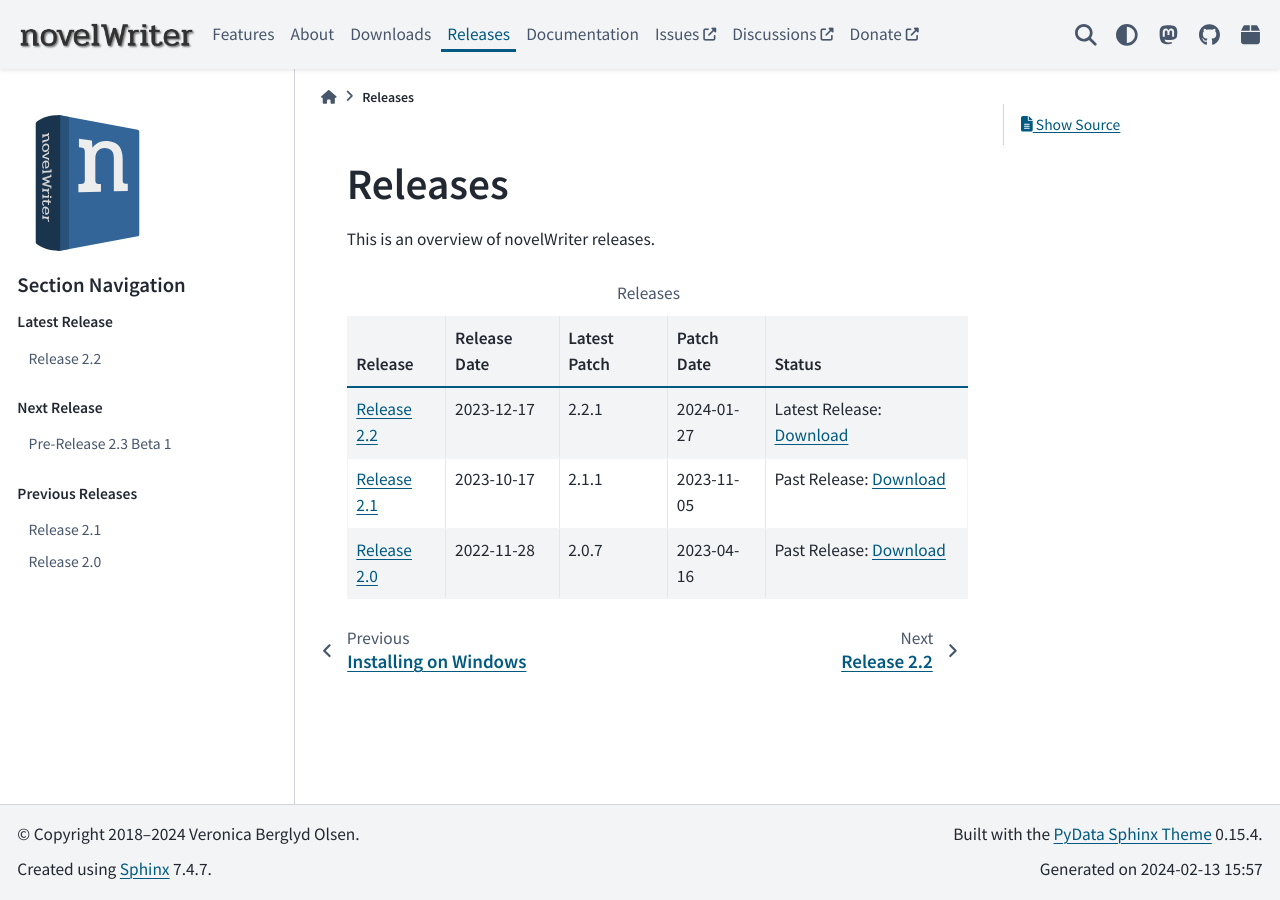
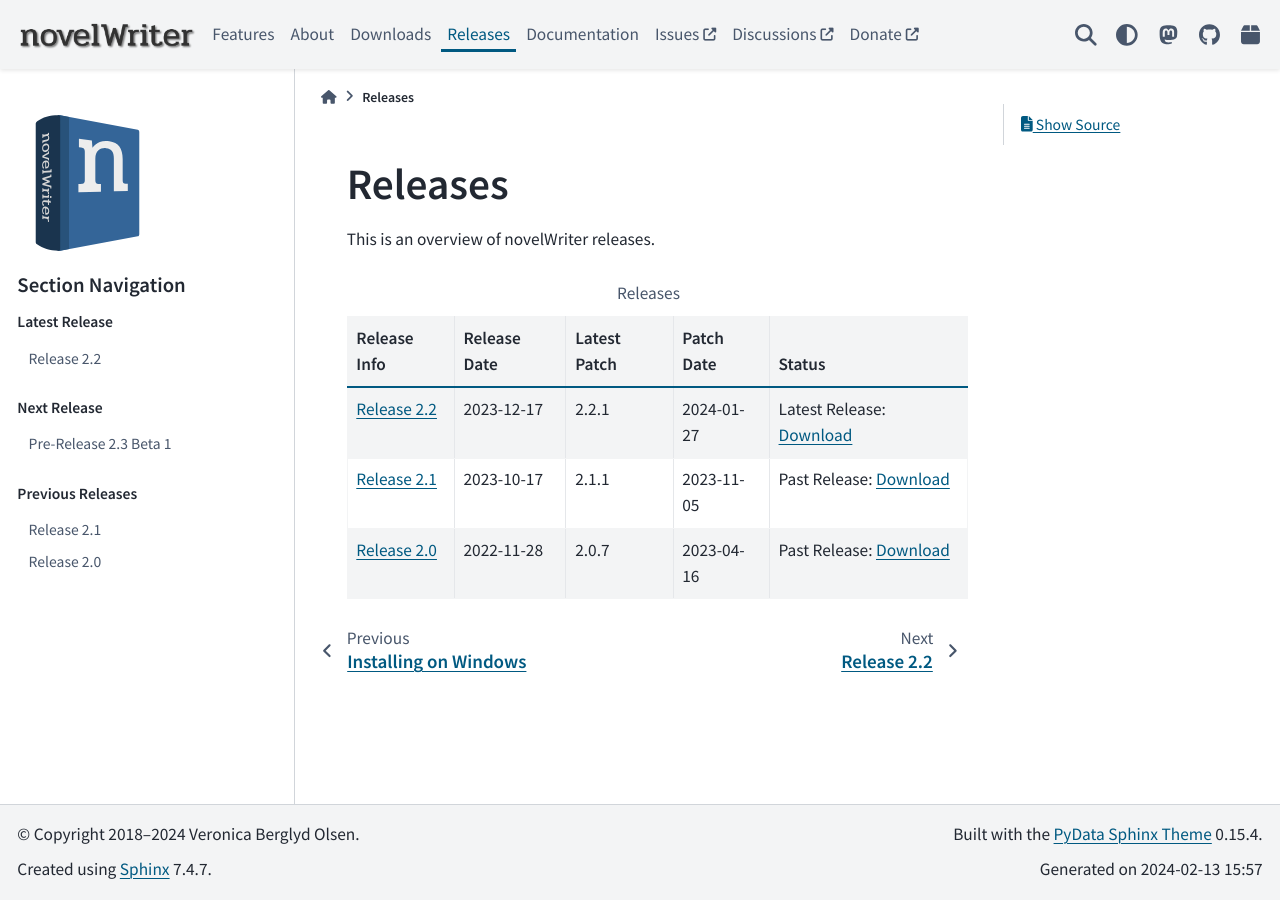
Before and after one commit to vkbo/novelWriter.io, a Sphinx documentation site: the page built from source/releases/index.rst, in a window 1280 px wide. Built offline with Sphinx 7.4.7 and the PyData theme 0.15.4, drawn with Linux system fonts in a browser that asks for light colours.

Commit message:
Clarify table heading

```diff
--- a/source/releases/index.rst
+++ b/source/releases/index.rst
@@ -29,7 +29,7 @@
    :header-rows: 1
    :class: releases-table
 
-   * - Release
+   * - Release Info
      - Release Date
      - Latest Patch
      - Patch Date
```
